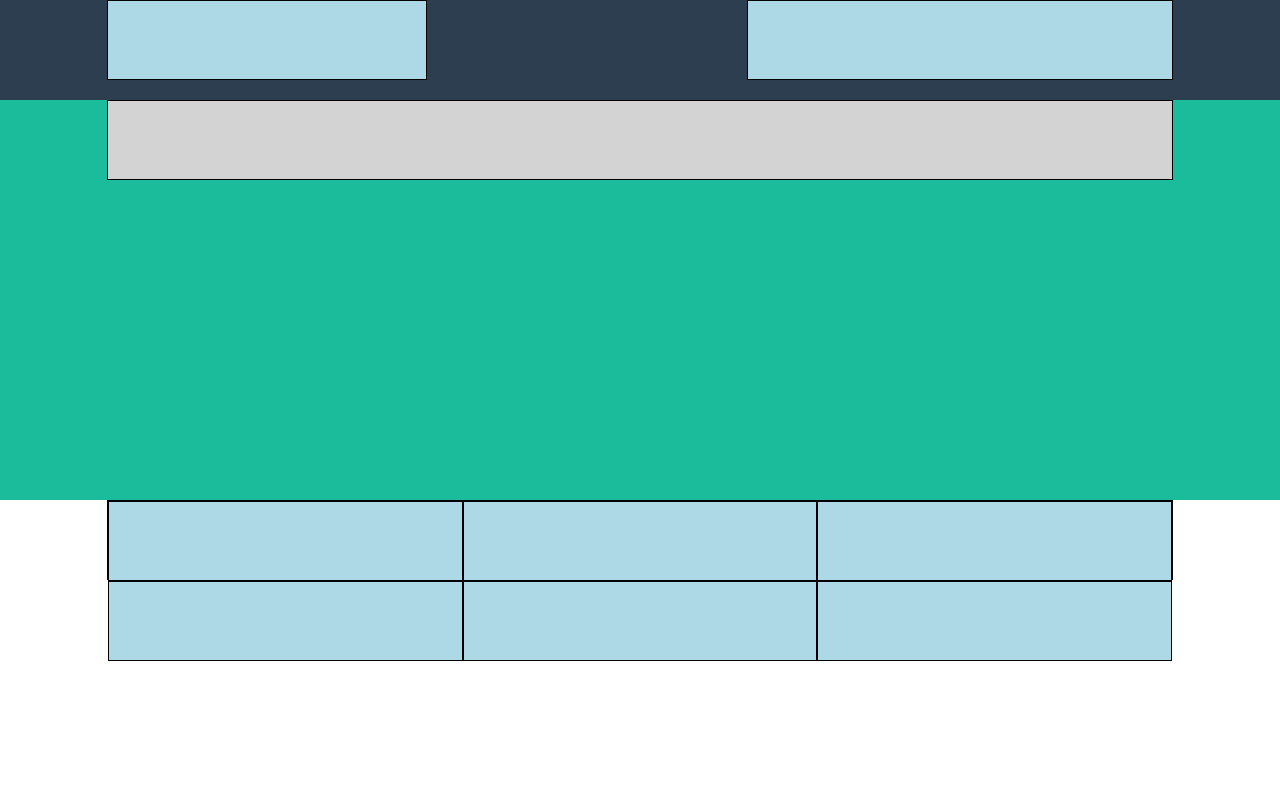
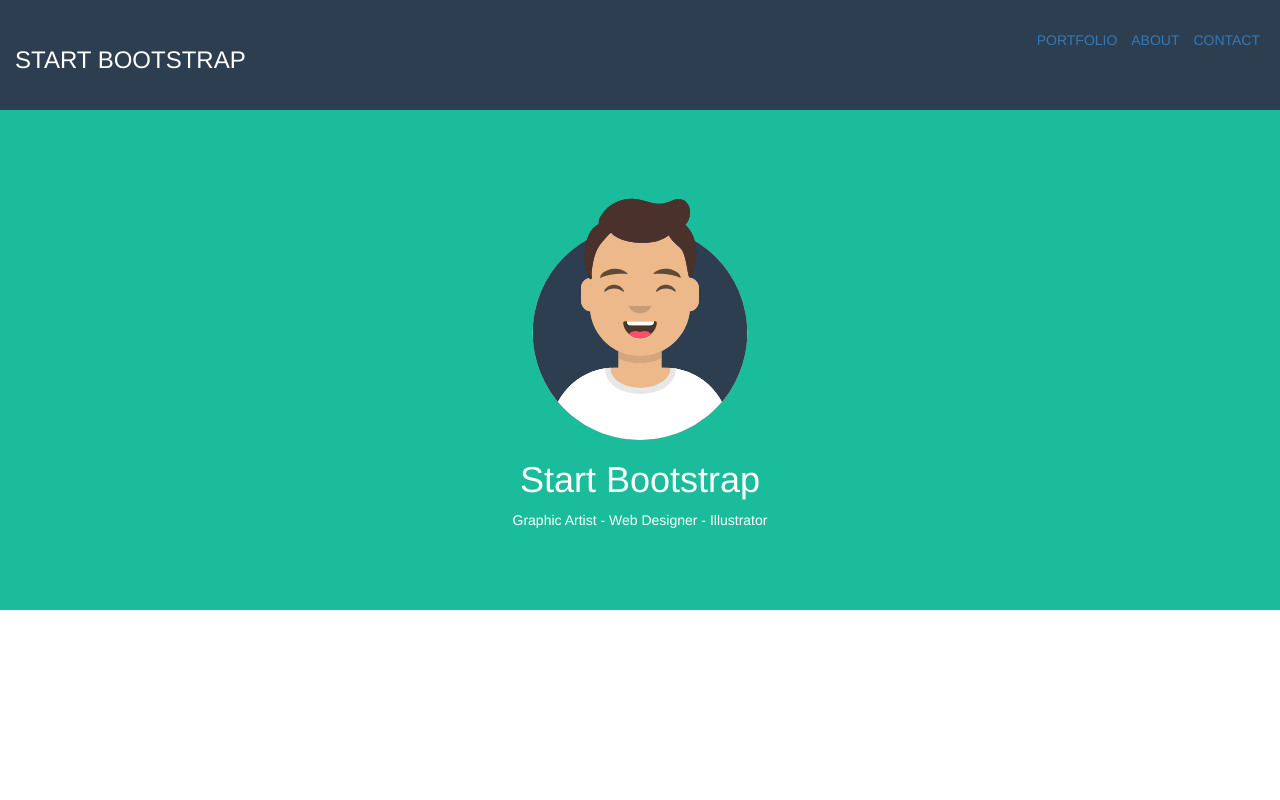
Before and after one commit to MatteoPirovano/html-css-bootstrap-freelancer, a plain HTML site: page index.html in a window 1280 px wide. Shown: the top 800 px of the page. Drawn offline with nearby package versions, Linux system fonts and the light colour scheme.

Commit message:
ottavo commit

```diff
--- a/css/style.css
+++ b/css/style.css
@@ -1,15 +1,21 @@
-/* .col-xs-	.col-sm-	.col-md-	.col-lg- */
-/* col-md-offset-* */
-/* #2C3E50 */
-/* #1ABC9C */
-/* #2C3E50 */
-
+body {
+  color: white;
+}
+img {
+  height: 250px;
+}
 .header_top {
-  height: 100px;
+  height: 100%;
   background-color: #2C3E50;
 }
+.header_top h3 {
+  line-height: 80px;
+}
+.list li{
+  line-height: 80px;
+}
 .header_bottom {
-  height: 400px;
+  padding: 80px;
   background-color: #1ABC9C;
 }
 .portfolio {
@@ -36,11 +42,11 @@ footer .container-fluid{
   color: white;
   background-color: #1A252F;
 }
-.row [class*="col-lg-10"] {
+/* .row [class*="col-lg-10"] {
   background-color: lightgrey;
 }
 [class*="col-"] {
   background-color: lightblue;
   border: 1px solid black;
-  height: 80px;
-}
+  min-height: 80px;
+} */
--- a/index.html
+++ b/index.html
@@ -10,12 +10,31 @@
 <body>
   <!-- HEADER -->
   <header class="container-fluid">
-    <div class="row header_top""> <!--navbar -->
-      <div class="col-xs-3 col-xs-offset-1 col-sm-3 col-sm-offset-1 col-lg-3 col-lg-offset-1"></div>
-      <div class="col-xs-4 col-xs-offset-3 col-sm-4 col-sm-offset-3 col-lg-4 col-lg-offset-3"></div>
+    <div class="row header_top"> <!--navbar -->
+      <div class="col-xs-6">
+        <h3>START BOOTSTRAP</h3>
+      </div>
+      <div class="col-xs-6 text-right">
+        <a href="#" class="visible-xs-inline-block">menu</a>
+        <ul class="list-inline list hidden-xs">
+          <li>
+            <a href="#">PORTFOLIO</a>
+          </li>
+          <li>
+            <a href="#">ABOUT</a>
+          </li>
+          <li>
+            <a href="#">CONTACT</a>
+          </li>
+        </u>
+      </div>
     </div>
-    <div class="row header_bottom"> <!--header_bottom -->
-      <div class="col-sm-10 col-sm-offset-1 col-lg-10 col-lg-offset-1"></div>
+    <div class="row header_bottom text-center"> <!--header_bottom -->
+      <div class="col-sm-10 col-sm-offset-1 col-lg-10 col-lg-offset-1">
+        <img src="img/avatar.svg" alt="avatar">
+        <h1>Start Bootstrap</h1>
+        <span>Graphic Artist - Web Designer - Illustrator</span>
+      </div>
     </div>
   </header>
   <!-- /HEADER -->
@@ -88,7 +107,7 @@
     <div class="container-fluid">
       <p>Copyright © Your Website 2020</p>   <!--footer_bottom -->
     </div>
-    </footer>
+  </footer>
   <!-- /FOOTER -->
 
 </body>
```
Also changed, not shown: img/avatar.svg (added), img/cabin.png (added), img/cake.png (added), img/circus.png (added), img/game.png (added), img/safe.png (added), img/submarine.png (added).
